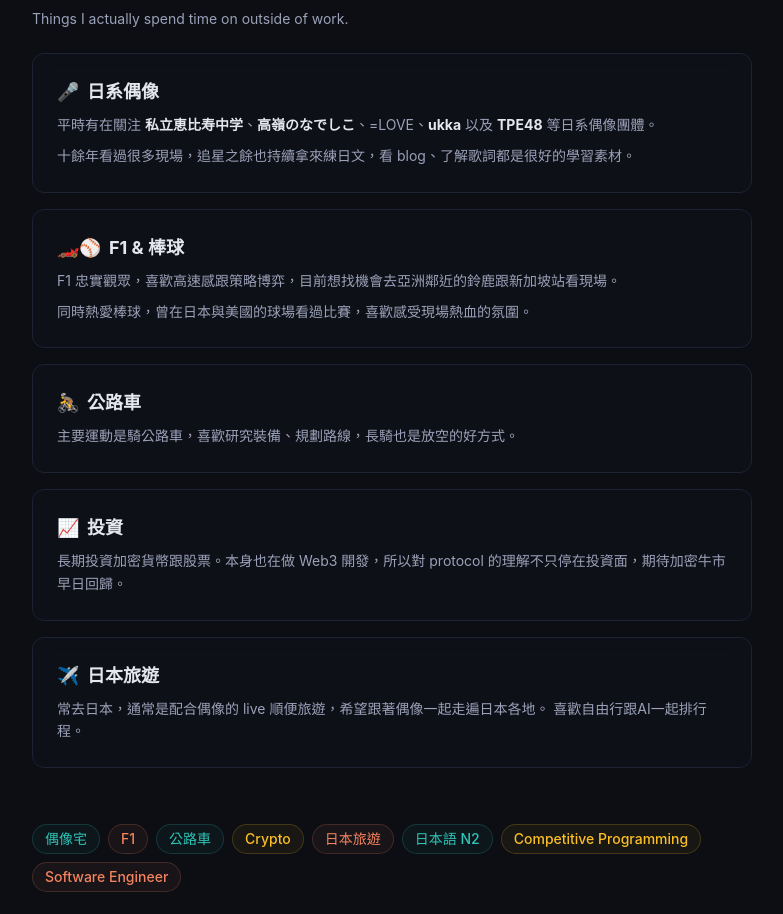
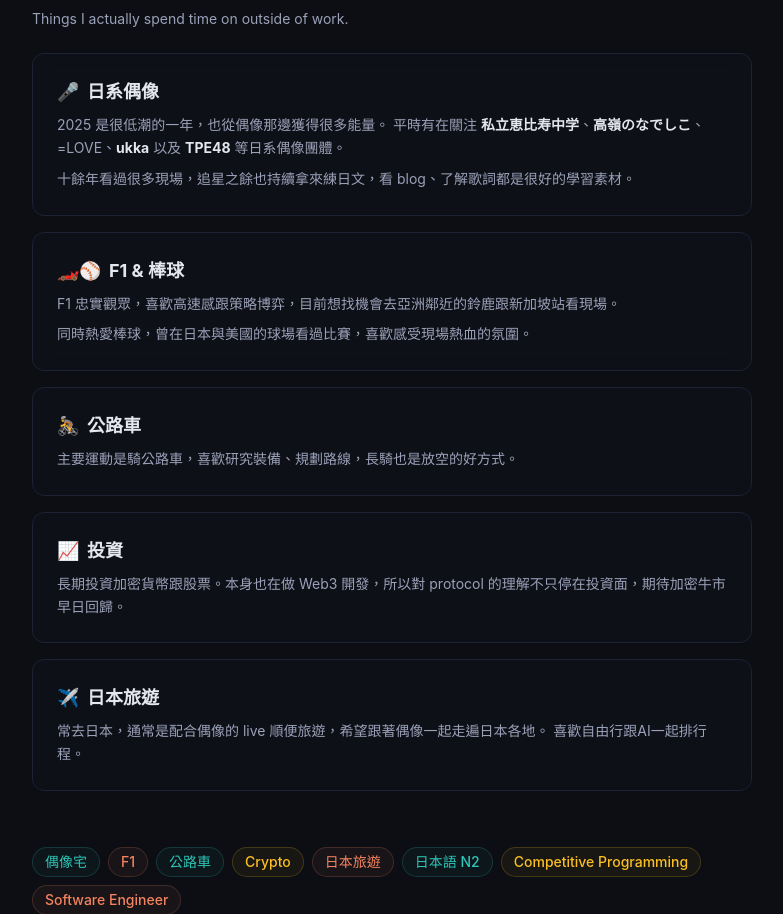
Before and after one commit to HanaYukii/hanayukii-site, a Next.js app: page /about in a window 1280 px wide. Shown: the part 1711-2625 px from the top of the page, without its empty margins (248-1031 px from the left). Built offline with nearby package versions, Linux system fonts and the light colour scheme.

Commit message:
add personal note to idol section in about page

```diff
--- a/src/app/about/page.tsx
+++ b/src/app/about/page.tsx
@@ -228,6 +228,7 @@ export default function About() {
               title: "日系偶像",
               text: [
                 <>
+                  2025 是很低潮的一年，也從偶像那邊獲得很多能量。
                   平時有在關注 <strong className="text-text">私立恵比寿中学</strong>、
                   <strong className="text-text">高嶺のなでしこ</strong>、=LOVE、
                   <strong className="text-text">ukka</strong> 以及{" "}
```
